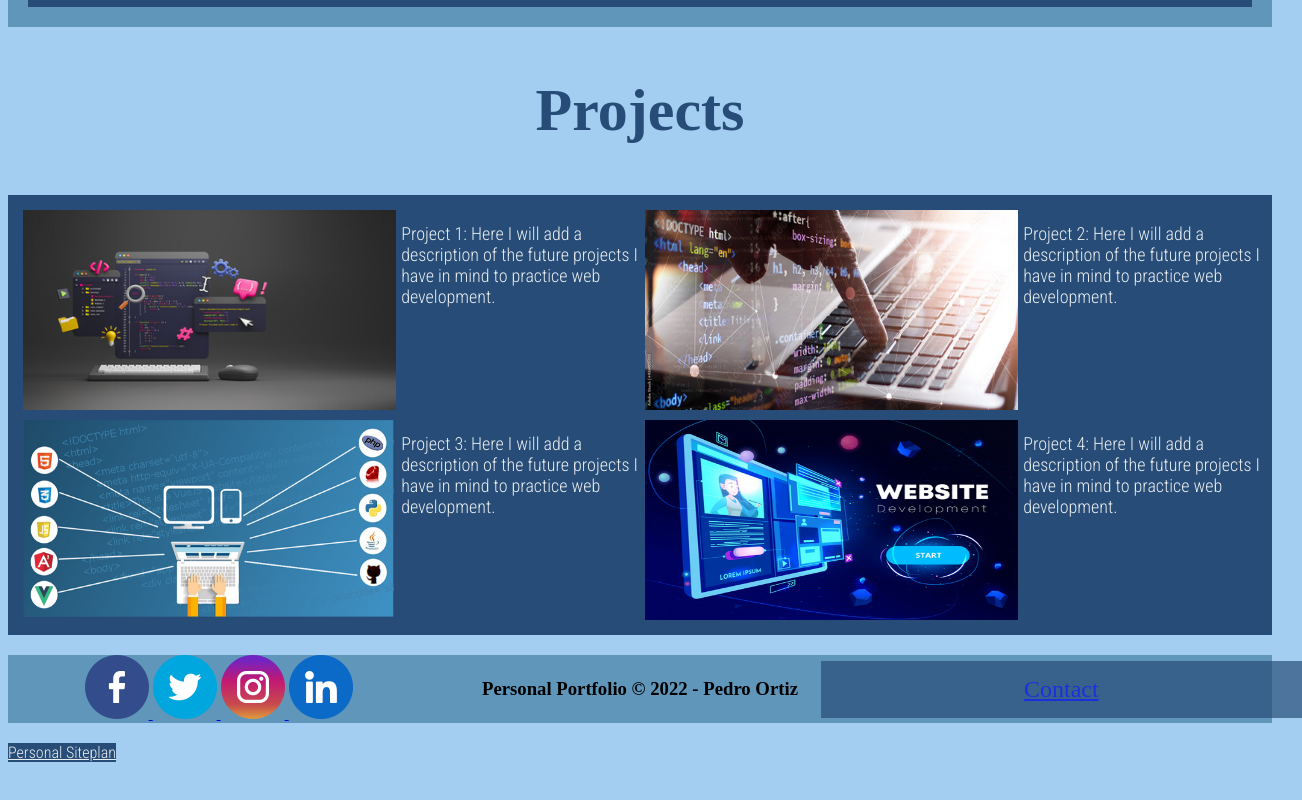
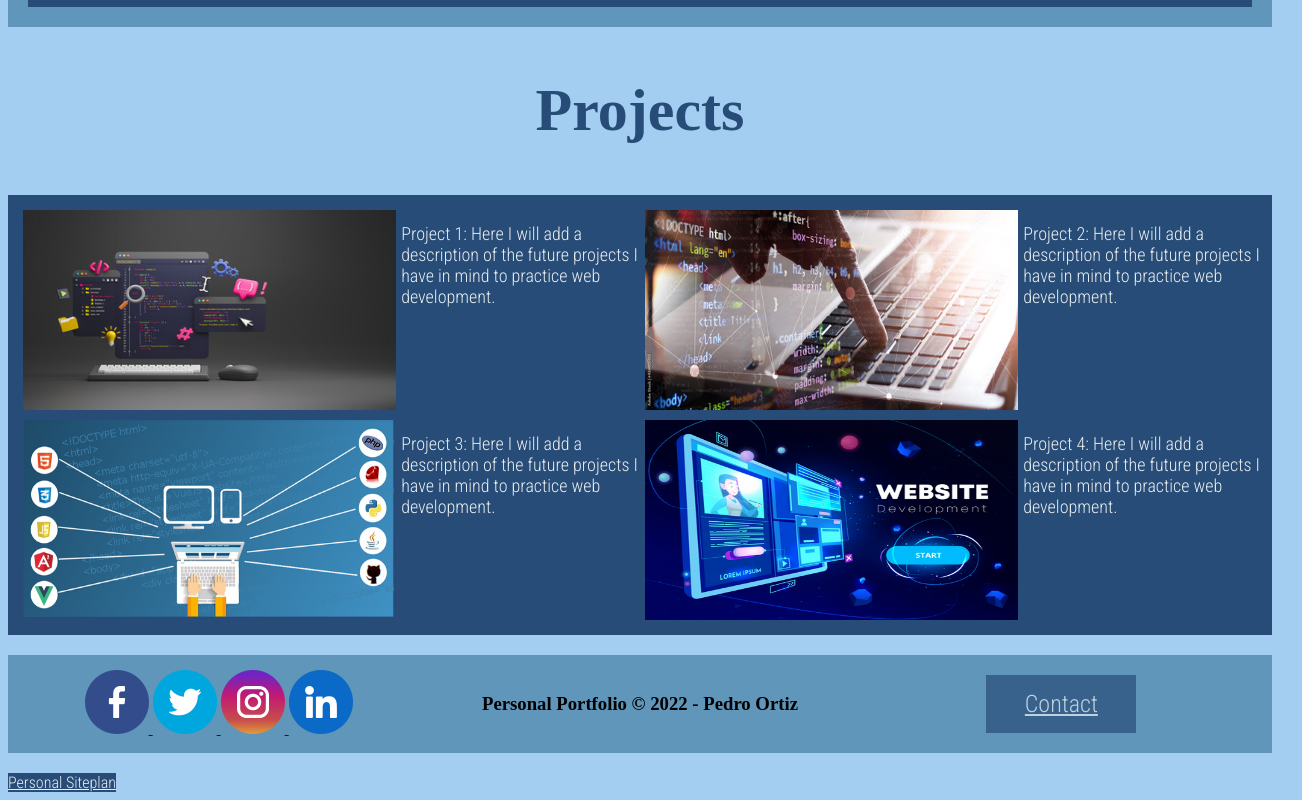
Before and after one commit to Pedro-F-Ortiz/wdd130, a plain HTML site: page portfolio_ortiz/index.html in a window 1280 px wide. Shown: the part 1193-1993 px from the top of the page, 1302 px wide, since content can reach past the window. Before the commit the page ends 1963 px from the top, so only its background shows below. Drawn offline with Linux system fonts and the light colour scheme; a web font is replaced by a local one.

Commit message:
fixed footer contact button

```diff
--- a/portfolio_ortiz/styles/index.css
+++ b/portfolio_ortiz/styles/index.css
@@ -83,12 +83,12 @@ nav {
     grid-column: 4/5;
     grid-row: 1/3;
 }
-nav a {
+nav a, .footer-block a {
     text-align: center;
     color: #E7ECEF;
     font-family: Roboto Condensed;
 }
-.block {
+.block, .footer-block a {
     display: block;
     width: 90px;
     background-color: #274C77;
@@ -191,7 +191,7 @@ footer {
     background-color: #6096BA;
     margin: 20px auto;
 }
-.footer-block {
+/* .footer-block {
     display: block;
     width: 100%;
     background-color: #274C77;
@@ -199,7 +199,7 @@ footer {
     font-size: x-large;
     text-align: center;
     animation: blink 3s ease-in-out infinite;}@keyframes blink
-    {0% {opacity: 0.3;}25% {opacity: 0.6;}50% {opacity: 1.0;}75% {opacity: 0.6;}100% {opacity: 0.3}}
+    {0% {opacity: 0.3;}25% {opacity: 0.6;}50% {opacity: 1.0;}75% {opacity: 0.6;}100% {opacity: 0.3}} */
 
 
 /* Contact Me form CSS */
```
